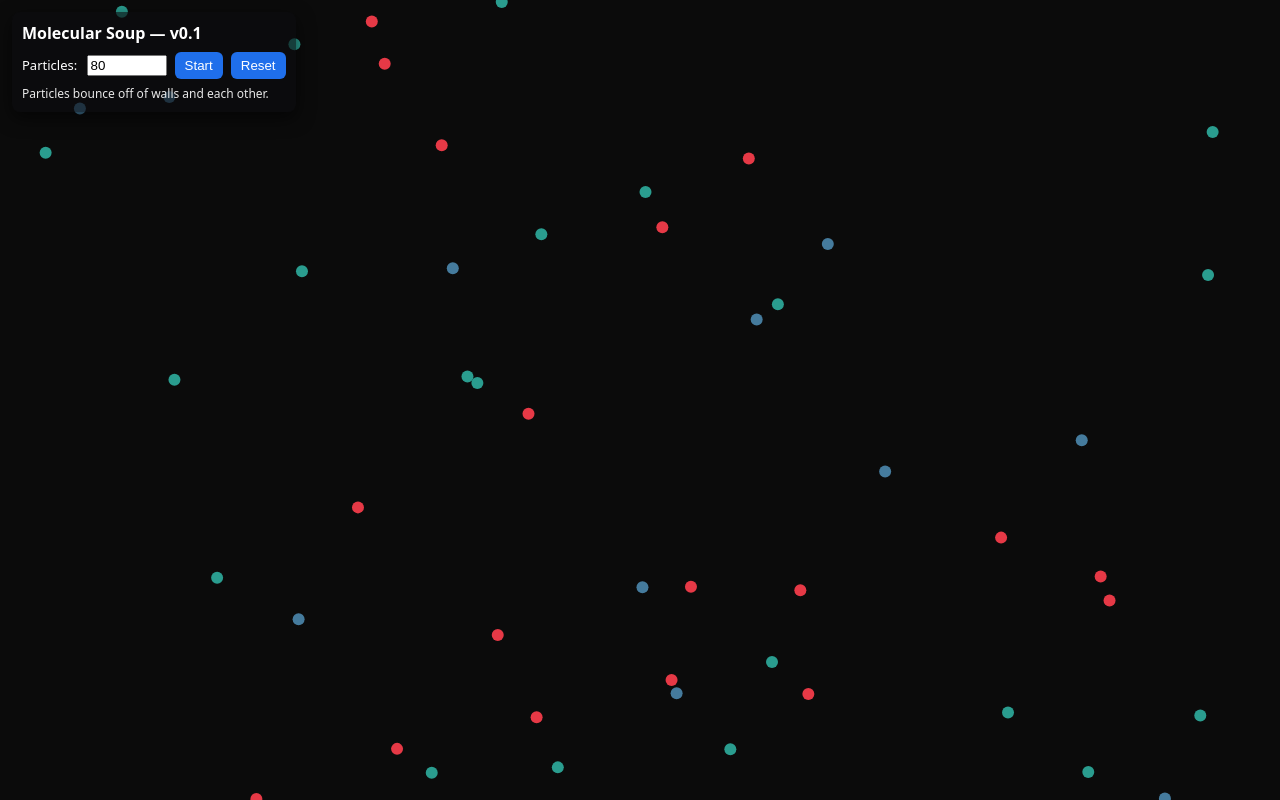
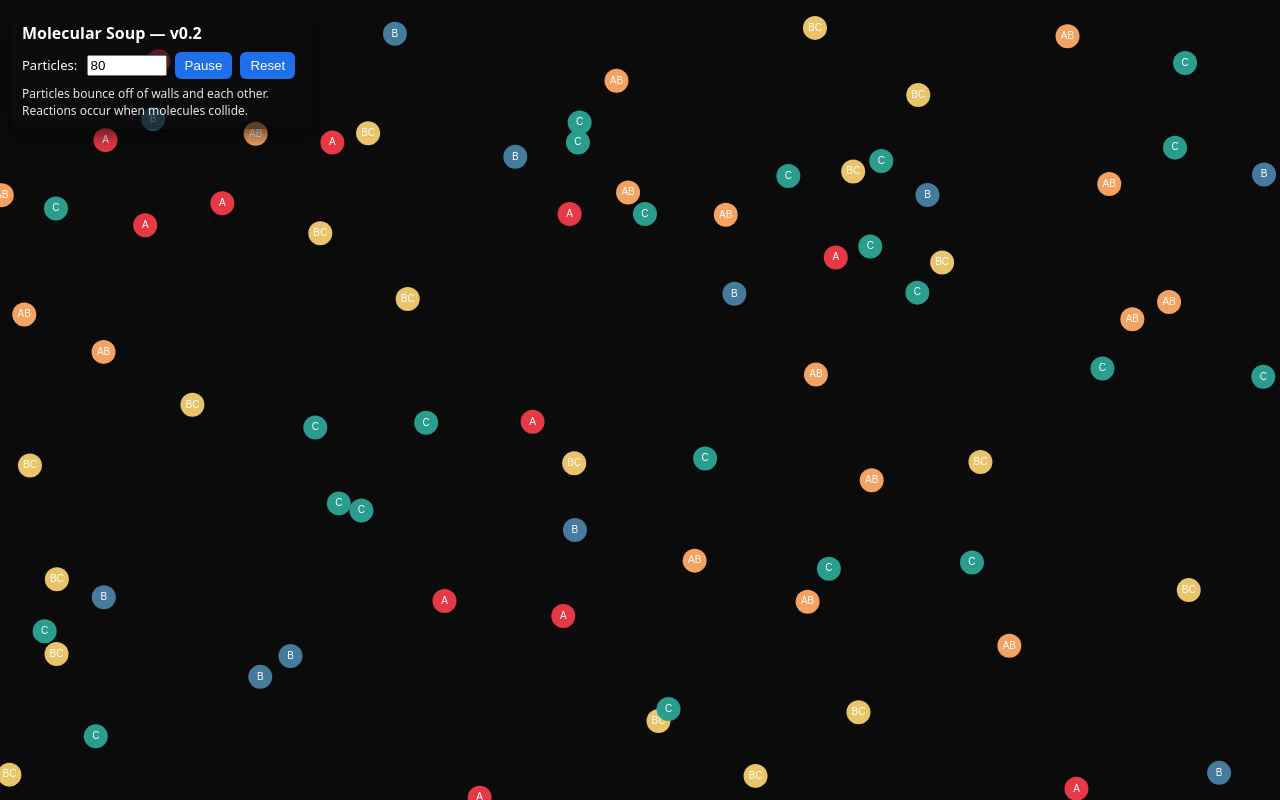
Before and after one commit to drummk2/MolecularSoup, a website built with Vite: page src/index.html in a window 1280 px wide. Both pictures are taken after a click on the button "Start". Built offline with nearby package versions, Linux system fonts and the light colour scheme.

Commit message:
Initial implementation of Molecular Soup v0.2.
- Implement reaction rules between molecules (e.g., A + B → AB, B + C → BC).
- Detect particle collisions and apply reactions accordingly.
- Increase collision radius for reliable interactions.
- Particle count input respected on initialization and reset.
- Canvas resizes dynamically with the window.

```diff
--- a/src/index.html
+++ b/src/index.html
@@ -3,22 +3,35 @@
     <head>
         <meta charset="utf-8" />
         <meta name="viewport" content="width=device-width, initial-scale=1.0" />
-        <title>Molecular Soup — v0.1</title>
+        <title>Molecular Soup — v0.2</title>
+        <link rel="stylesheet" href="./styles/index.css" />
         <script type="module" src="./scripts/main.ts"></script>
-        <link rel="stylesheet" href="./styles/index.css" />
+        <script type="module">
+            /* Adjust canvas size dynamically on window resize. */
+            const canvas = document.getElementById('canvas');
+            function resizeCanvas() {
+                canvas.width = window.innerWidth;
+                canvas.height = window.innerHeight;
+            }
+            window.addEventListener('resize', resizeCanvas);
+            resizeCanvas();
+        </script>
     </head>
     <body>
         <div id="ui">
-            <h1>Molecular Soup — v0.1</h1>
+            <h1>Molecular Soup — v0.2</h1>
             <div class="controls">
-                <label
-                    >Particles:
+                <label>
+                    Particles:
                     <input id="count" type="number" min="2" max="500" value="80" />
                 </label>
                 <button id="startPause">Start</button>
                 <button id="reset">Reset</button>
             </div>
-            <p class="hint">Particles bounce off of walls and each other.</p>
+            <p class="hint">
+                Particles bounce off of walls and each other. Reactions occur when molecules
+                collide.
+            </p>
         </div>
 
         <canvas id="canvas"></canvas>
--- a/src/scripts/main.ts
+++ b/src/scripts/main.ts
@@ -2,49 +2,70 @@ import { Simulation } from './simulation';
 import { Particle } from './particle';
 import { Molecule } from './molecule';
 
-/** Get the canvas element from the DOM. */
+/* Get the canvas element from the DOM. */
 const canvas = document.getElementById('canvas') as HTMLCanvasElement;
 
-/** Get the 2D rendering context of the canvas. */
+/* Get the 2D rendering context of the canvas. */
 const ctx = canvas.getContext('2d')!;
 
-/** Set canvas width and height to fill the window. */
+/* Set canvas width and height to fill the window. */
 canvas.width = window.innerWidth;
 canvas.height = window.innerHeight;
 
-/** Create a new simulation instance. */
+/* Create a new simulation instance. */
 const sim = new Simulation(ctx, canvas.width, canvas.height);
 
-/** Initialize particles and molecules. */
-for (let i = 0; i < 50; i++) {
-    /** Random x-coordinate. */
+/* Function to initialise particles and molecules. */
+function initParticles(count: number) {
+    sim.particles = [];
+    sim.molecules = [];
+    for (let i = 0; i < count; i++) {
         const x = Math.random() * canvas.width;
-
-    /** Random y-coordinate. */
         const y = Math.random() * canvas.height;
-
-    /** Random horizontal velocity. */
         const vx = (Math.random() - 0.5) * 2;
-
-    /** Random vertical velocity. */
         const vy = (Math.random() - 0.5) * 2;
 
-    /** Create a new particle with position and velocity. */
         const p = new Particle(x, y, vx, vy);
-
-    /** Create a random molecule from the palette. */
         const m = Molecule.randomType();
 
-    /** Add the particle and molecule to the simulation. */
         sim.addParticle(p, m);
     }
+}
 
-/** Animation loop: update and draw the simulation each frame. */
+/* Read particle count from input. */
+const countInput = document.getElementById('count') as HTMLInputElement;
+initParticles(parseInt(countInput.value));
+
+/* Animation loop: update and draw the simulation each frame. */
+let animationId: number;
 function animate() {
-    requestAnimationFrame(animate);
+    animationId = requestAnimationFrame(animate);
     sim.update();
     sim.draw();
 }
 
-/** Start the animation loop. */
+/* Start/Pause button from DOM. */
+const startBtn = document.getElementById('startPause') as HTMLButtonElement;
+
+/* Toggle simulation on button click. */
+let running = false;
+startBtn.addEventListener('click', () => {
+    if (!running) {
         animate();
+        startBtn.textContent = 'Pause';
+    } else {
+        cancelAnimationFrame(animationId);
+        startBtn.textContent = 'Start';
+    }
+    running = !running;
+});
+
+/* Reset button from DOM. */
+const resetBtn = document.getElementById('reset') as HTMLButtonElement;
+resetBtn.addEventListener('click', () => {
+    cancelAnimationFrame(animationId);
+    running = false;
+    startBtn.textContent = 'Start';
+    initParticles(parseInt(countInput.value));
+    sim.draw();
+});
--- a/src/scripts/molecule.ts
+++ b/src/scripts/molecule.ts
@@ -1,28 +1,45 @@
-/** Represents a molecule in the simulation with a symbolic structure and color. */
+/* Represents a molecule in the simulation with a symbolic structure and color. */
 export class Molecule {
-    /** Symbolic structure of the molecule, e.g., "A", "B", "AB". */
+    /* Symbolic structure of the molecule, e.g., "A", "B", "AB". */
     structure: string;
 
-    /** Display color of the molecule. */
+    /* Display color of the molecule. */
     color: string;
 
-    /** Initialize the molecule with a structure and color. */
+    /* Initialise the molecule with a structure and color. */
     constructor(structure: string, color: string) {
         this.structure = structure;
         this.color = color;
     }
 
-    /** Predefined color palette for molecule types. */
+    /* Predefined color palette for molecule types. */
     static palette: Record<string, string> = {
         A: '#e63946',
         B: '#457b9d',
         C: '#2a9d8f',
+        AB: '#f4a261',
+        BC: '#e9c46a',
     };
 
-    /** Generate a random molecule from the palette. */
+    /* Generate a random molecule from the palette. */
     static randomType(): Molecule {
         const types = Object.keys(Molecule.palette);
         const t = types[Math.floor(Math.random() * types.length)];
         return new Molecule(t, Molecule.palette[t]);
     }
+
+    /* Reaction rules for molecule collisions. */
+    static reactions: Record<string, Record<string, string>> = {
+        A: { B: 'AB' },
+        B: { C: 'BC' },
+    };
+
+    /* Check if this molecule reacts with another and return the resulting molecule. */
+    react(other: Molecule): Molecule | null {
+        const resultType = Molecule.reactions[this.structure]?.[other.structure];
+        if (resultType) {
+            return new Molecule(resultType, Molecule.palette[resultType]);
+        }
+        return null;
+    }
 }
--- a/src/scripts/simulation.ts
+++ b/src/scripts/simulation.ts
@@ -1,53 +1,86 @@
 import { Particle } from './particle';
 import { Molecule } from './molecule';
 
-/** Manages the simulation of particles and molecules. */
+/* Manages the simulation of particles and molecules. */
 export class Simulation {
-    /** Array of particles in the simulation. */
+    /* Array of particles in the simulation. */
     particles: Particle[] = [];
 
-    /** Array of molecules corresponding to each particle. */
+    /* Array of molecules corresponding to each particle. */
     molecules: Molecule[] = [];
 
-    /** Canvas rendering context. */
+    /* Canvas rendering context. */
     ctx: CanvasRenderingContext2D;
 
-    /** Width of the canvas. */
+    /* Width of the canvas. */
     width: number;
 
-    /** Height of the canvas. */
+    /* Height of the canvas. */
     height: number;
 
-    /** Initialize the simulation with a canvas context and its dimensions. */
+    /* Initialise the simulation with a canvas context and dimensions. */
     constructor(ctx: CanvasRenderingContext2D, width: number, height: number) {
         this.ctx = ctx;
         this.width = width;
         this.height = height;
     }
 
-    /** Add a particle and its associated molecule to the simulation. */
+    /* Add a particle and its associated molecule to the simulation. */
     addParticle(p: Particle, m: Molecule): void {
         this.particles.push(p);
         this.molecules.push(m);
     }
 
-    /** Update all particles by moving them and handling boundary collisions. */
+    /* Update all particles by moving them, handling collisions, and boundary bounces. */
     update(): void {
+        /* Move and bounce particles. */
         this.particles.forEach((p) => {
             p.move();
             p.bounce(this.width, this.height);
         });
+
+        /* Check collisions between particles and apply reactions. */
+        for (let i = 0; i < this.particles.length; i++) {
+            for (let j = i + 1; j < this.particles.length; j++) {
+                const dx = this.particles[i].x - this.particles[j].x;
+                const dy = this.particles[i].y - this.particles[j].y;
+                const distance = Math.sqrt(dx * dx + dy * dy);
+
+                /* Simple collision radius of 24. */
+                if (distance < 24) {
+                    const reactionResult = this.molecules[i].react(this.molecules[j]);
+                    if (reactionResult) {
+                        /* Replace first molecule with reaction result. */
+                        this.molecules[i] = reactionResult;
+
+                        /* Remove the second particle/molecule. */
+                        this.particles.splice(j, 1);
+                        this.molecules.splice(j, 1);
+                        j--; /* Adjust index after removal. */
+                    }
+                }
+            }
+        }
     }
 
-    /** Draw all molecules as colored circles on the canvas. */
+    /* Draw all molecules as colored circles with letters. */
     draw(): void {
         this.ctx.clearRect(0, 0, this.width, this.height);
         this.particles.forEach((p, i) => {
             const m = this.molecules[i];
+
+            /* Draw circle. */
             this.ctx.fillStyle = m.color;
             this.ctx.beginPath();
-            this.ctx.arc(p.x, p.y, 6, 0, 2 * Math.PI);
+            this.ctx.arc(p.x, p.y, 12, 0, 2 * Math.PI);
             this.ctx.fill();
+
+            /* Draw molecule letter on top. */
+            this.ctx.fillStyle = 'white';
+            this.ctx.font = '10px Arial';
+            this.ctx.textAlign = 'center';
+            this.ctx.textBaseline = 'middle';
+            this.ctx.fillText(m.structure, p.x, p.y);
         });
     }
 }
```
Also changed, not shown: src/scripts/particle.ts (+8 -8 lines), README.md. Lines whose indentation alone changed are shown as unchanged.
